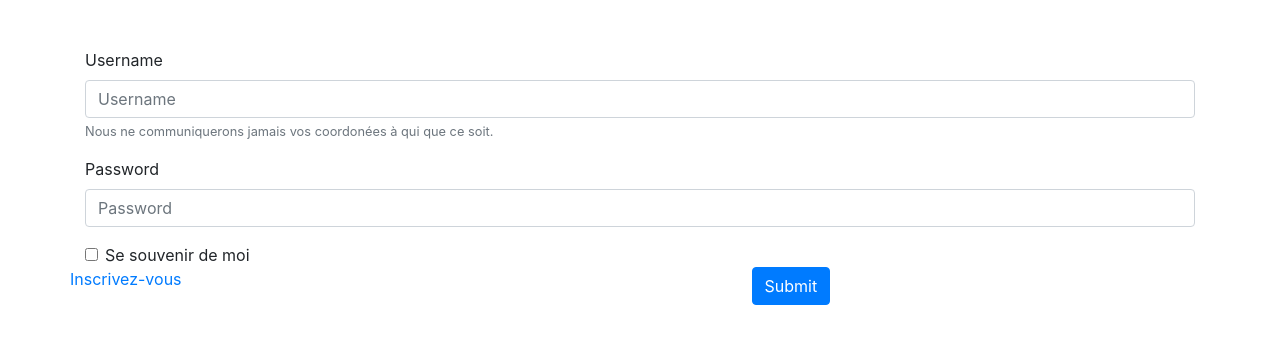
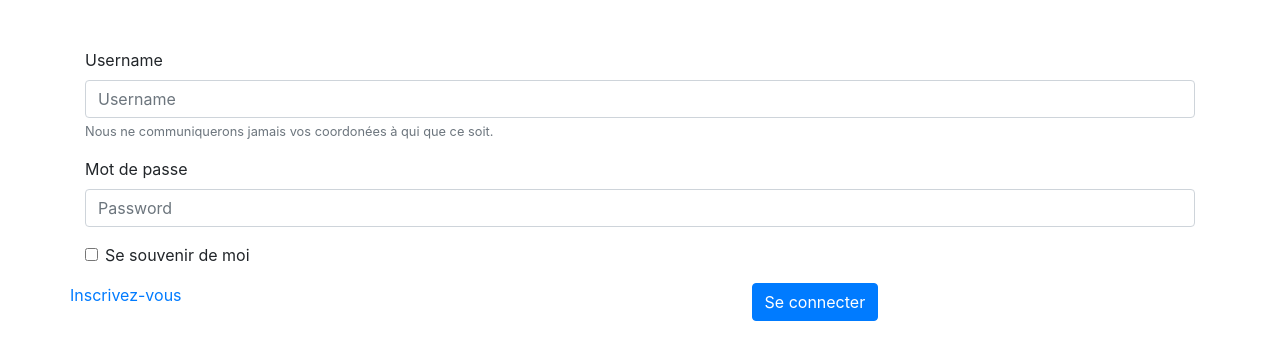
Before and after one commit to Olympika/template-f2i, a PHP site: page /login.php in a window 1280 px wide. Shown: the top 360 px of the page. Run offline with PHP 8.4, Linux system fonts and the light colour scheme; some libraries are stand-ins or nearby versions.

Commit message:
feat(register) tp

```diff
--- a/evaluation.php
+++ b/evaluation.php
@@ -30,8 +30,7 @@
 
             <div class="input-field col s12">
             <a href="login.php" class="cold-md-3"> Connectez-vous à votre compte </a>
-            <button class="btn waves-effect waves-light pulse" type="submit" name="action">Valider
-            </button>
+            <button class="cold-md-3 offset-md-6 btn btn-primary" type="submit" name="action">S'inscrire</button>
             </div>
         </form>
     </div>
--- a/login.php
+++ b/login.php
@@ -4,6 +4,7 @@
     <meta charset="UTF-8">
     <meta http-equiv="X-UA-Compatible" content="IE=edge">
     <meta name="viewport" content="width=device-width, initial-scale=1.0">
+    <link rel="stylesheet" href="/css/style.css">
     <link rel="stylesheet" href="https://cdn.jsdelivr.net/npm/bootstrap@4.0.0/dist/css/bootstrap.min.css" integrity="sha384-Gn5384xqQ1aoWXA+058RXPxPg6fy4IWvTNh0E263XmFcJlSAwiGgFAW/dAiS6JXm" crossorigin="anonymous">
 </head>
 <body>
@@ -16,16 +17,16 @@
             <small id="emailHelp" class="form-text text-muted">Nous ne communiquerons jamais vos coordonées à qui que ce soit.</small>
         </div>
         <div class="form-group">
-            <label for="exampleInputPassword1">Password</label>
+            <label for="exampleInputPassword1">Mot de passe</label>
             <input type="password" class="form-control" name="mdp" id="exampleInputPassword1" placeholder="Password">
         </div>
         <div class="form-check">
             <input type="checkbox" class="form-check-input" id="exampleCheck1">
             <label class="form-check-label" for="exampleCheck1">Se souvenir de moi</label>
         </div>
-        <div class="row">
+        <div class="row mt-3">
             <a href="evaluation.php" class="cold-md-3"> Inscrivez-vous </a>
-            <button type="submit" class="cold-md-3 offset-md-6 btn btn-primary">Submit</button>
+            <button type="submit" class="cold-md-3 offset-md-6 btn btn-primary">Se connecter</button>
         </div>
     </form>
 </div>
```
Also changed, not shown: resultat.php (+6 -2 lines), css/style.css (deleted).
